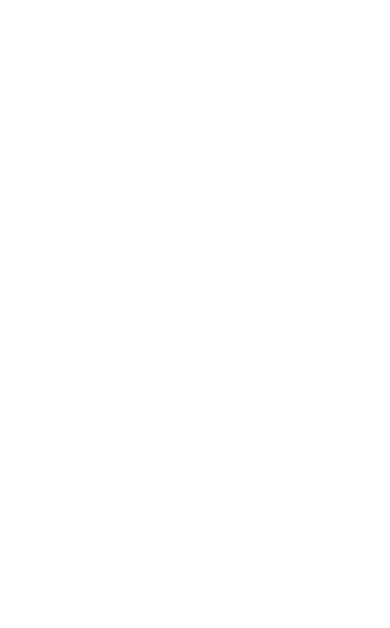
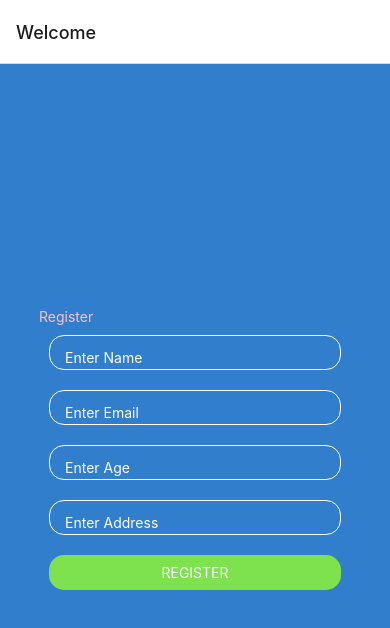
Before and after one commit to pushparaj21/MediShop, a React Native app: screen / in a window 390 px wide. Shown: the top 628 px of the page. Built offline with nearby package versions, Linux system fonts and the light colour scheme.

Commit message:
now stack navigation are working

```diff
--- a/App.js
+++ b/App.js
@@ -14,13 +14,23 @@
 
 import {SafeAreaView} from 'react-native';
 import Flex from './Screen/Test';
-
+const Stack = createNativeStackNavigator();
 const App = () => {
   return (
-    <SafeAreaView>
-      {/* <Register /> */}
-      <Flex />
-    </SafeAreaView>
+    <NavigationContainer>
+      <Stack.Navigator>
+        <Stack.Screen
+          name="Registers"
+          component={Register}
+          options={{title: 'Welcome'}}
+        />
+        <Stack.Screen
+          name="Login"
+          component={Login}
+          options={{title: 'Welcome'}}
+        />
+      </Stack.Navigator>
+    </NavigationContainer>
   );
 };
 export default App;
--- a/package.json
+++ b/package.json
@@ -11,6 +11,7 @@
   },
   "dependencies": {
     "@react-navigation/native": "^6.0.13",
+    "@react-navigation/native-stack": "^6.9.1",
     "react": "18.1.0",
     "react-native": "0.70.3",
     "react-native-safe-area-context": "^4.4.1",
```
Also changed, not shown: 1 other file (tests, documents, lock files or other folders).
